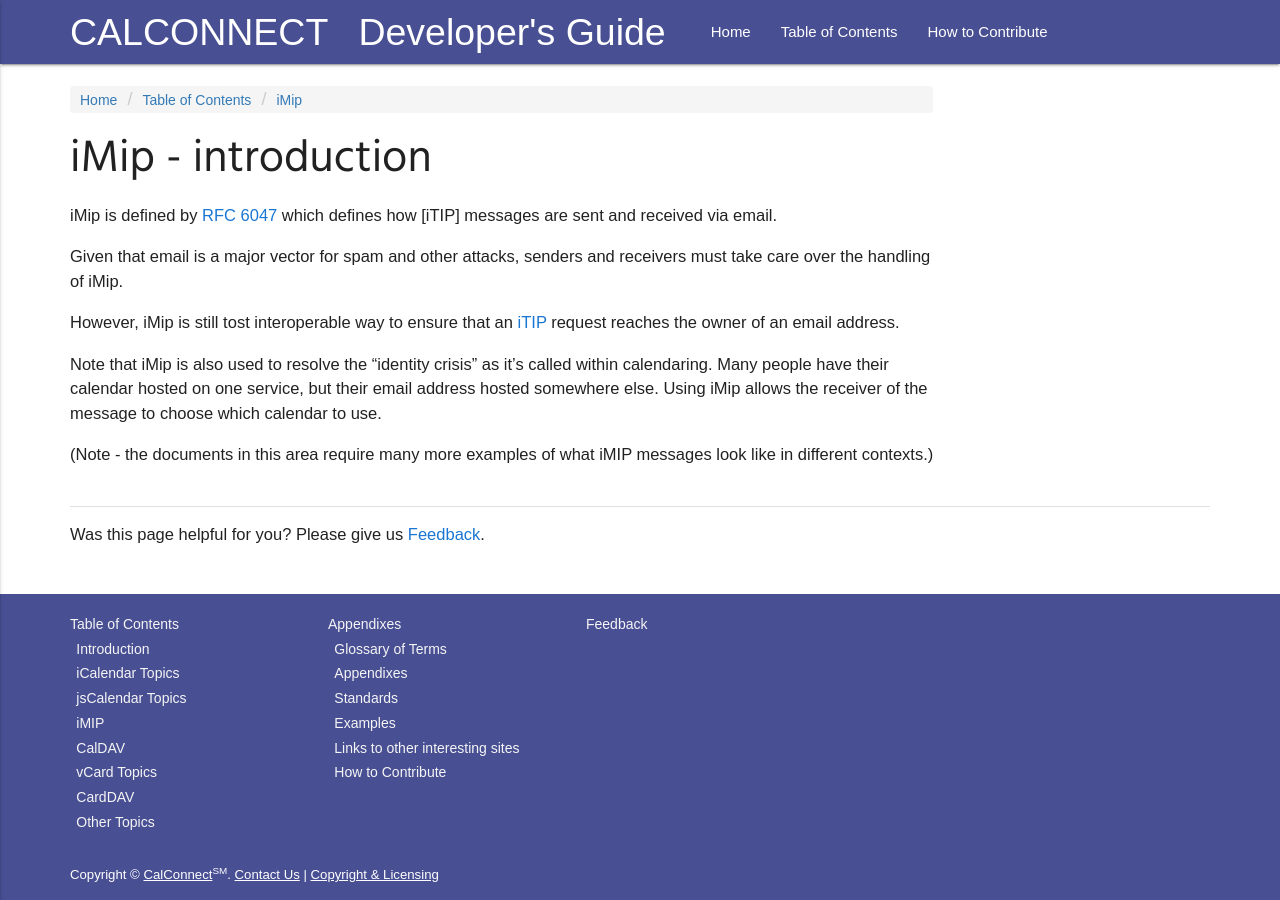
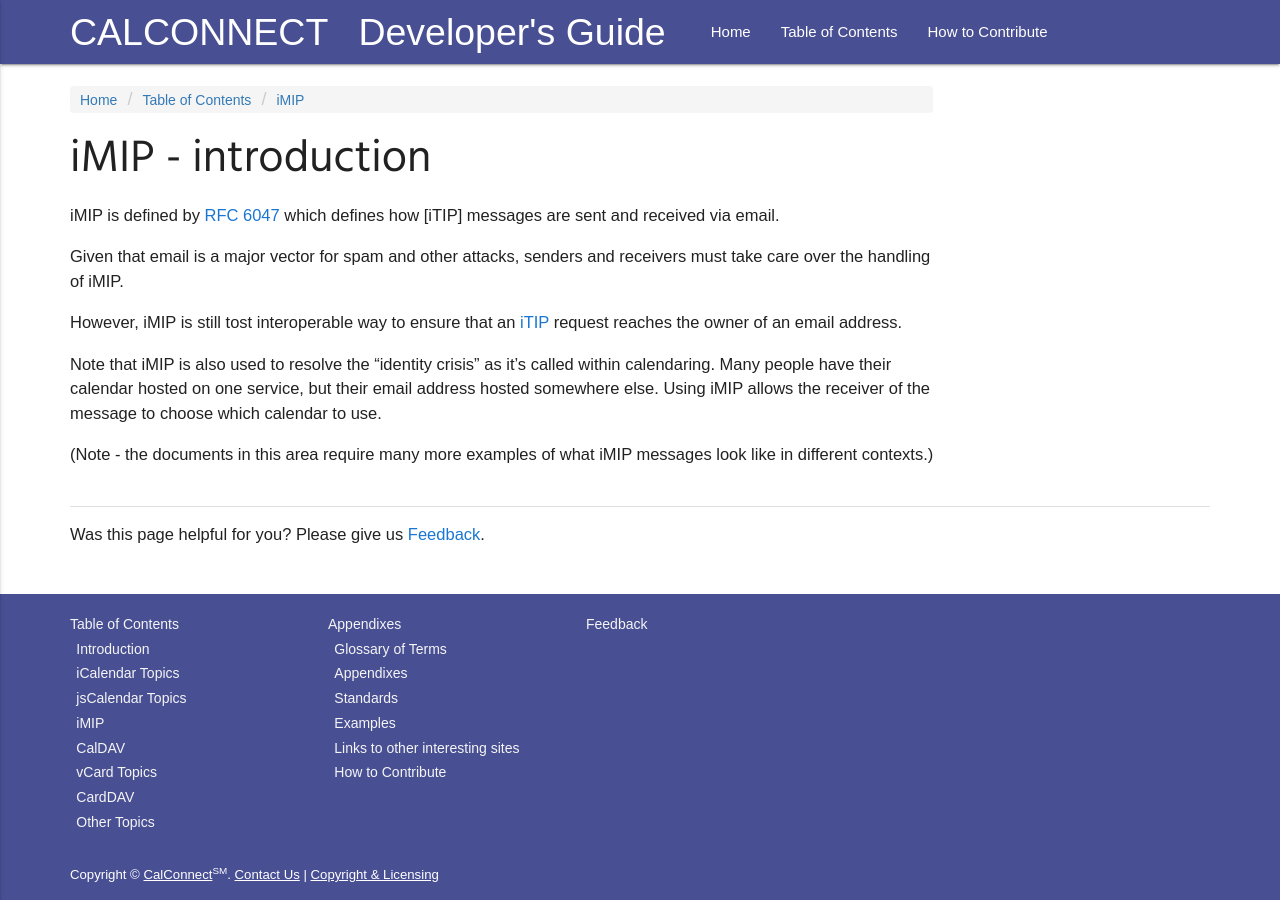
Before and after one commit to CalConnect/DEVGUIDE, a Jekyll site: the page built from _pages/iMIP/iMIP-Introduction.md, in a window 1280 px wide. Built offline with Jekyll 4.4.1, drawn with Linux system fonts in a browser that asks for light colours; some web fonts are replaced.

Commit message:
More renaming iMip to iMIP

```diff
--- a/_pages/iMIP/iMIP-Introduction.md
+++ b/_pages/iMIP/iMIP-Introduction.md
@@ -3,22 +3,22 @@ layout: toc-type
 title: Introduction
 parent: "/iMIP"
 mainParent: "iMIP"
-parents: "iMip:/iMIP"
+parents: "iMIP:/iMIP"
 order: 200
 ---
 
-# iMip - introduction
-iMip is defined by [RFC 6047][rfc6047] which defines how [iTIP] messages are sent and received via email.
+# iMIP - introduction
+iMIP is defined by [RFC 6047][rfc6047] which defines how [iTIP] messages are sent and received via email.
 
 Given that email is a major vector for spam and other attacks, senders and
-receivers must take care over the handling of iMip.
+receivers must take care over the handling of iMIP.
 
-However, iMip is still tost interoperable way to ensure that an
+However, iMIP is still tost interoperable way to ensure that an
 [iTIP](/Scheduling/iTIP/) request reaches the owner of an email address.
 
-Note that iMip is also used to resolve the "identity crisis" as it's called
+Note that iMIP is also used to resolve the "identity crisis" as it's called
 within calendaring.  Many people have their calendar hosted on one
-service, but their email address hosted somewhere else. Using iMip allows
+service, but their email address hosted somewhere else. Using iMIP allows
 the receiver of the message to choose which calendar to use.
 
 (Note - the documents in this area require many more examples
```
Also changed, not shown: _pages/Scheduling/FreeBusyAvailability.md (+1 -1 lines), _pages/iMIP/iMIP-security.md (+4 -4 lines), _pages/iMIP/iMIPBest-Practices.md (+2 -2 lines).
